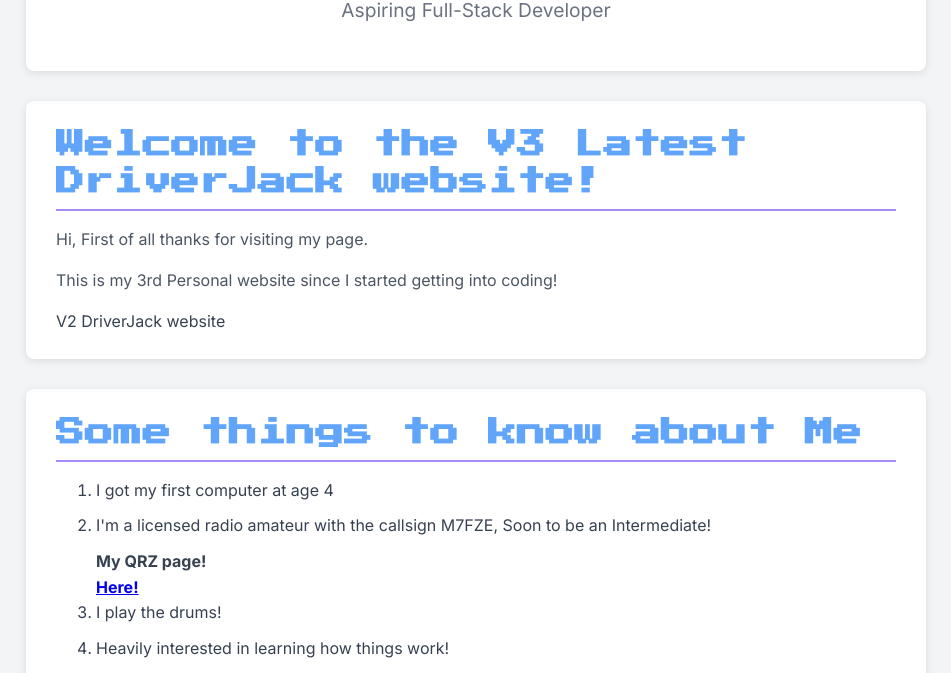
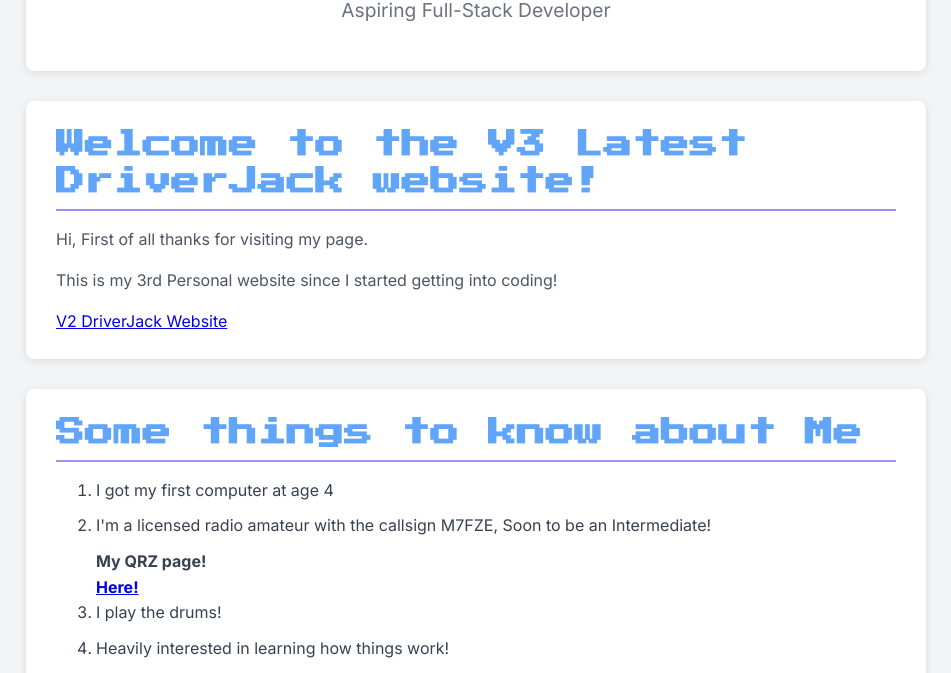
Before and after one commit to null65/driverjack, a plain HTML site: page index.html in a window 1280 px wide. Shown: the part 127-800 px from the top of the page, without its empty margins (164-1115 px from the left). Drawn offline with Linux system fonts and the light colour scheme.

Commit message:
Update index.html

```diff
--- a/index.html
+++ b/index.html
@@ -225,7 +225,7 @@
                 <h2>Welcome to the V3 Latest DriverJack website!</h2>
                 <p>Hi, First of all thanks for visiting my page.</p>
                 <p>This is my 3rd Personal website since I started getting into coding!</p>
-                <a href"https://old.driverjack.co.uk">V2 DriverJack website</a>
+                <a href="old.driverjack.co.uk" target="_blank">V2 DriverJack Website</a>
             </section>
 
             <section id="about">
```
